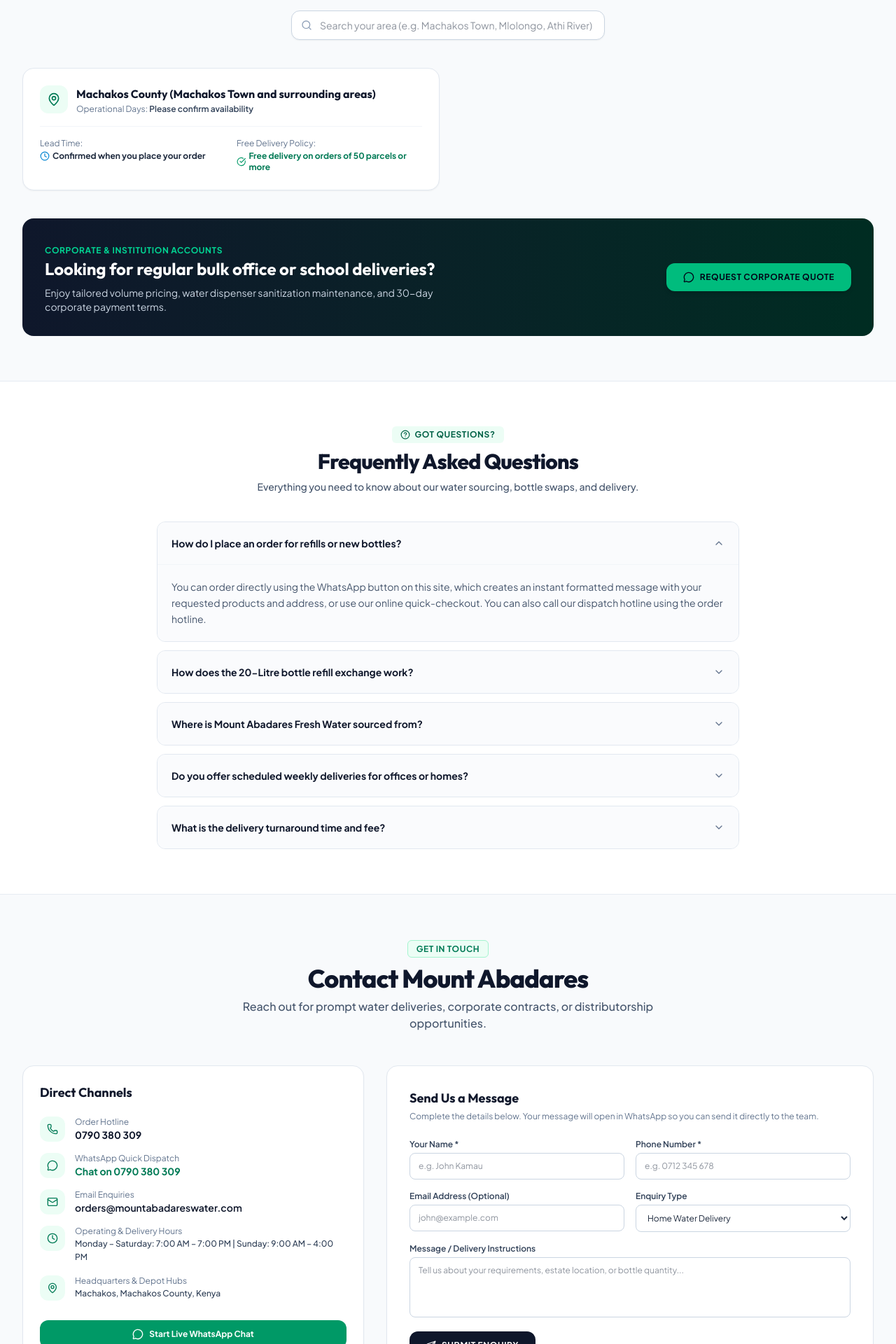
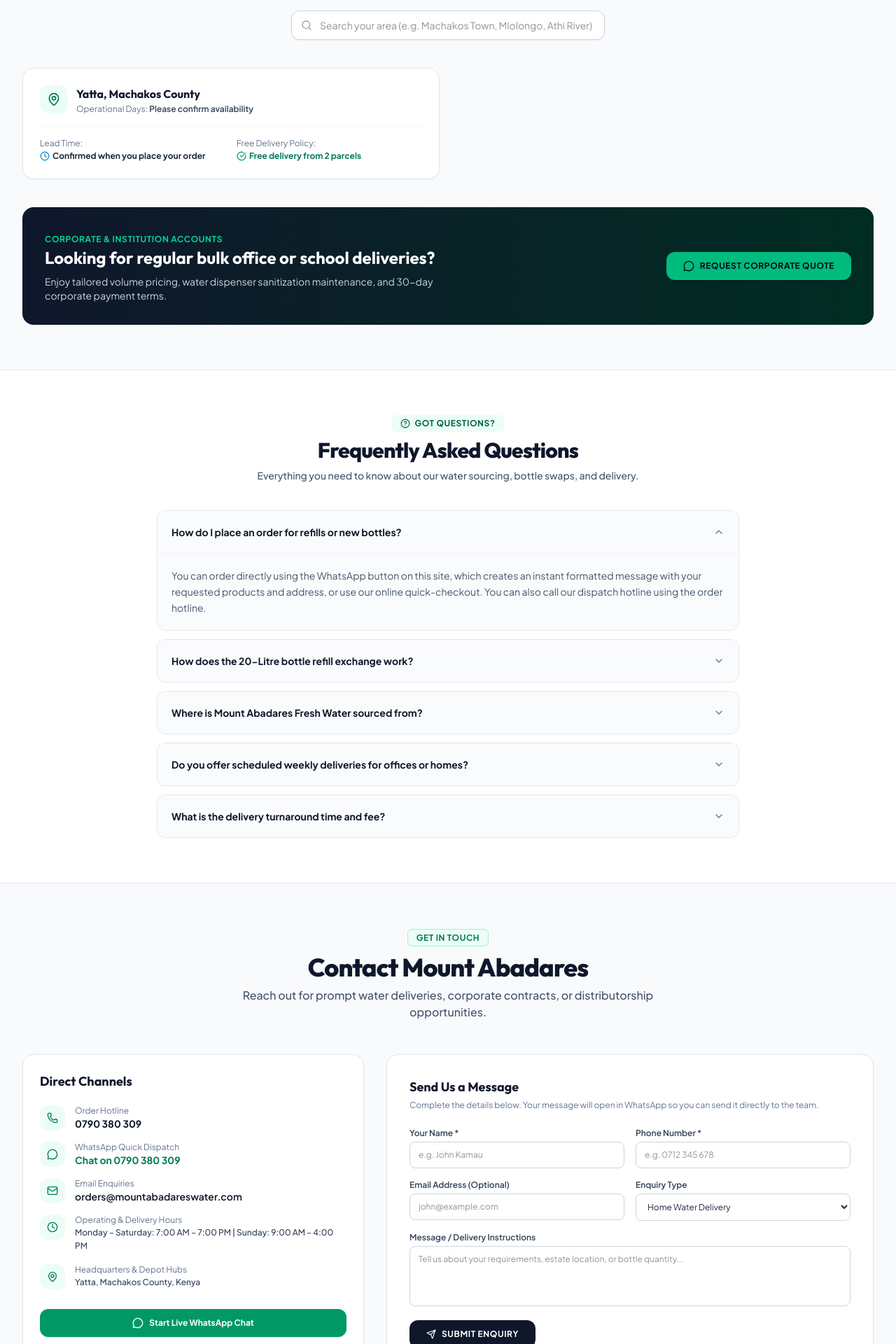
Before and after one commit to yobi369/Abaderes, a React (Vite) app: page / in a window 1280 px wide. Shown: the part 5460-7380 px from the top of the page at 70% size. Built offline with nearby package versions, Linux system fonts and the light colour scheme.

Commit message:
Set Yatta delivery coverage and two-parcel free delivery

```diff
--- a/src/data/waterData.ts
+++ b/src/data/waterData.ts
@@ -13,7 +13,7 @@
   phoneDisplay: '0790 380 309',
   whatsappNumber: '254790380309',
   email: 'orders@mountabadareswater.com',
-  address: 'Machakos, Machakos County, Kenya',
+  address: 'Yatta, Machakos County, Kenya',
   serviceHours: 'Monday – Saturday: 7:00 AM – 7:00 PM | Sunday: 9:00 AM – 4:00 PM',
   currency: 'KSh',
 };
@@ -140,9 +140,9 @@
 
 export const DELIVERY_ZONES: DeliveryZone[] = [
   {
-    area: 'Machakos County (Machakos Town and surrounding areas)',
+    area: 'Yatta, Machakos County',
     leadTime: 'Confirmed when you place your order',
-    minOrderFree: 'Free delivery on orders of 50 parcels or more',
+    minOrderFree: 'Free delivery from 2 parcels',
     days: 'Please confirm availability',
   },
 ];
@@ -193,6 +193,6 @@
   },
   {
     question: 'What is the delivery turnaround time and fee?',
-    answer: 'Free delivery is available on orders of 50 parcels or more within the confirmed delivery area. For orders below 50 parcels, share your estate or delivery pin on WhatsApp so the team can confirm availability, delivery timing, and the delivery fee before you place the order.'
+    answer: 'Free delivery is available from 2 parcels within the Yatta, Machakos delivery area. For orders below 2 parcels, share your exact location on WhatsApp so the team can confirm availability, delivery timing, and the delivery fee before you place the order.'
   }
 ];
```
